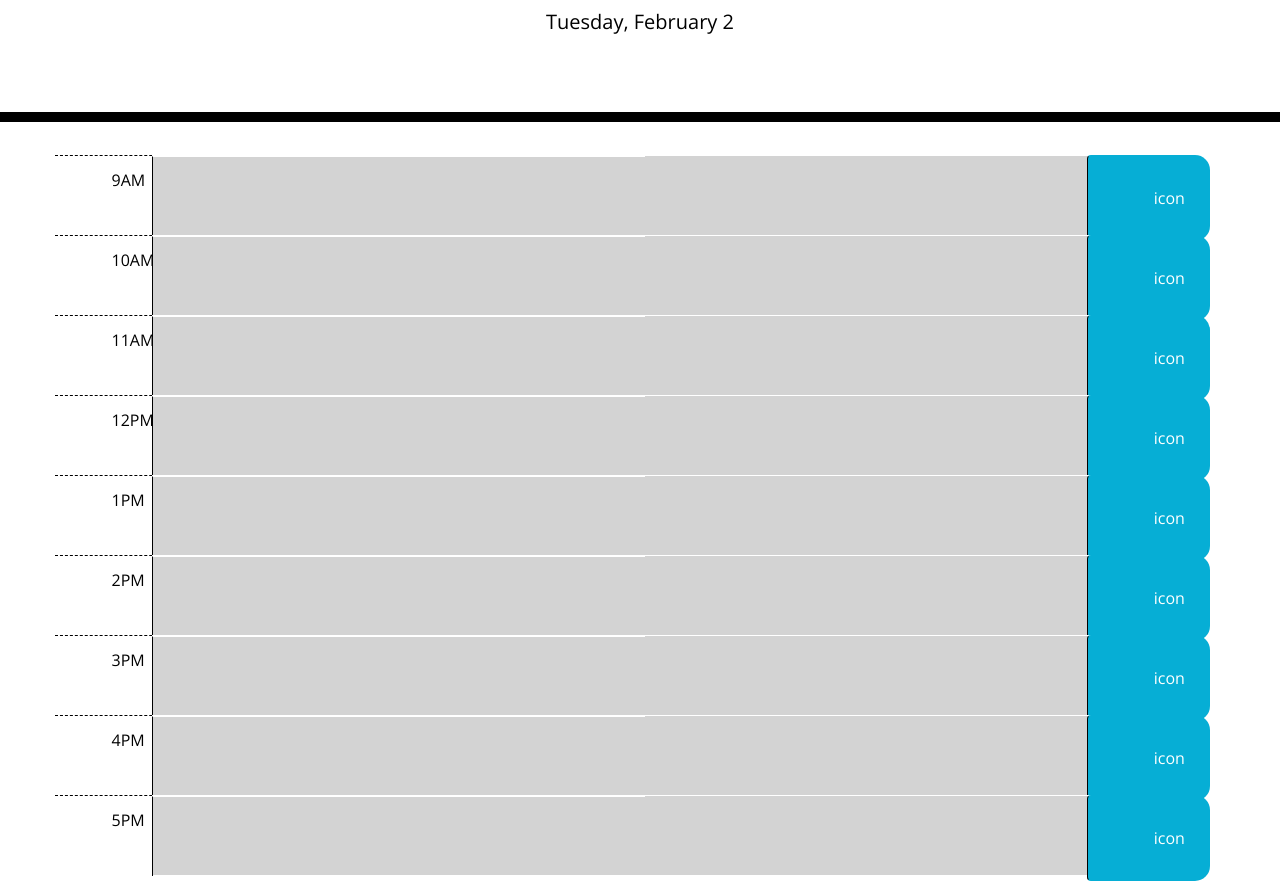
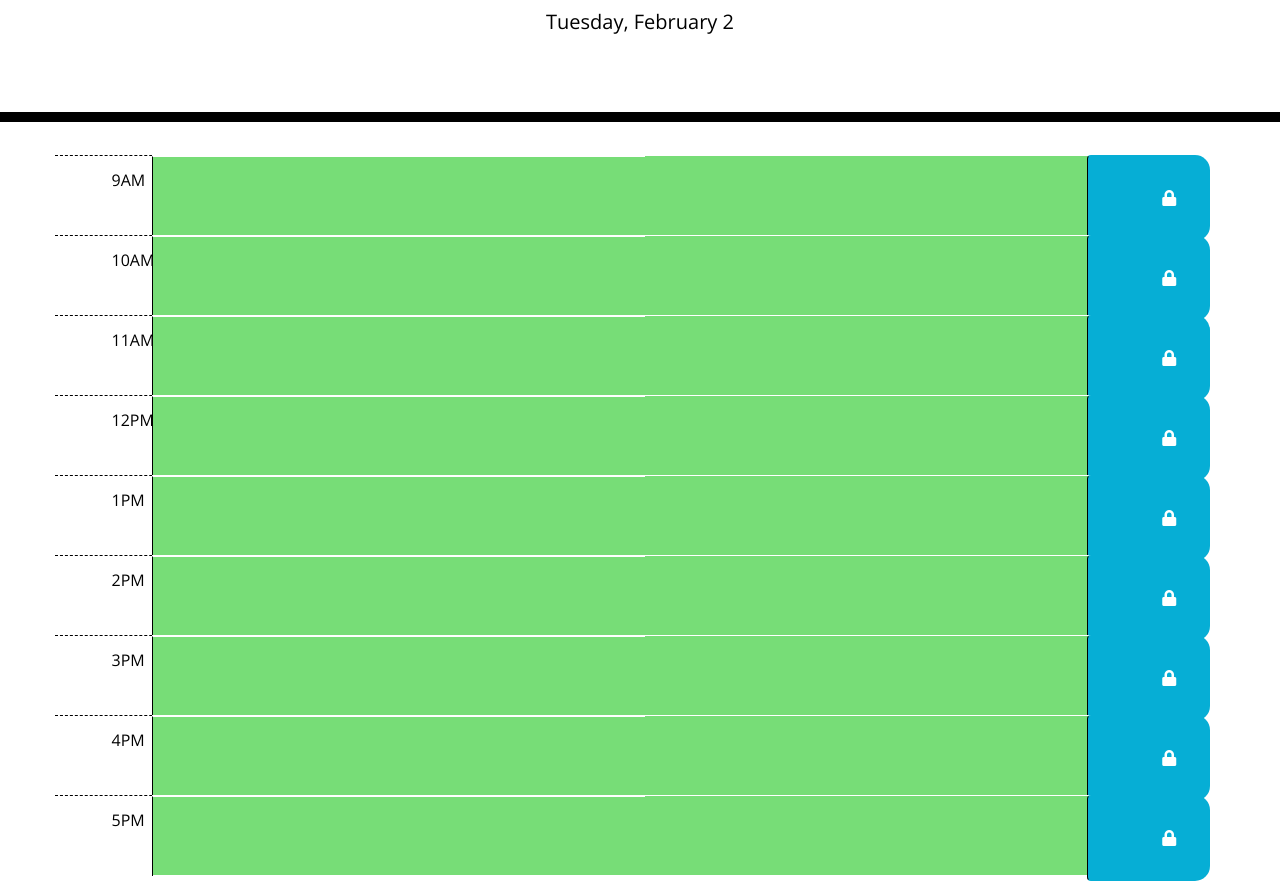
Before and after one commit to toddius/Work-Day-Scheduler, a plain HTML site: page Develop/index.html in a window 1280 px wide. Shown: the part 182-1063 px from the top of the page. Drawn offline with nearby package versions, Linux system fonts and the light colour scheme.

Commit message:
this is my last push before submitting for a grade.

```diff
--- a/Develop/index.html
+++ b/Develop/index.html
@@ -37,8 +37,8 @@
         <div class="row col-10 hour-block" data-id="9" data-idx="0">
             <textarea name="" id="9amHour" cols="50" rows="4" class="row description"></textarea>
         </div>
-        <div class="col btn saveBtn">
-          icon
+        <div class="col btn saveBtn" data-idx="0">
+          <i class="fas fa-lock"></i>
         </div>
       </div>
 
@@ -49,8 +49,8 @@
         <div class="row col-10 hour-block" data-id="10" data-idx="1">
             <textarea name="" id="10amHour" cols="50" rows="4" class="row description"></textarea>
         </div>
-        <div class="col btn saveBtn">
-          icon
+        <div class="col btn saveBtn" data-idx="1">
+          <i class="fas fa-lock"></i>
         </div>
       </div>
 
@@ -61,8 +61,8 @@
         <div class="row col-10 hour-block" data-id="11" data-idx="2">
             <textarea name="" id="11amHour" cols="50" rows="4" class="row description"></textarea>
         </div>
-        <div class="col btn saveBtn">
-          icon
+        <div class="col btn saveBtn" data-idx="2">
+          <i class="fas fa-lock"></i>
         </div>
       </div>
 
@@ -73,8 +73,8 @@
         <div class="row col-10 hour-block" data-id="12" data-idx="3">
             <textarea name="" id="12pmHour" cols="50" rows="4" class="row description"></textarea>
         </div>
-        <div class="col btn saveBtn">
-          icon
+        <div class="col btn saveBtn" data-idx="3">
+          <i class="fas fa-lock"></i>
         </div>
       </div>
 
@@ -85,8 +85,8 @@
         <div class="row col-10 hour-block" data-id="13" data-idx="4">
             <textarea name="" id="1pmHour" cols="50" rows="4" class="row description"></textarea>
         </div>
-        <div class="col btn saveBtn">
-          icon
+        <div class="col btn saveBtn" data-idx="4">
+          <i class="fas fa-lock"></i>
         </div>
       </div>
 
@@ -97,8 +97,8 @@
         <div class="row col-10 hour-block" data-id="14" data-idx="5">
             <textarea name="" id="2pmHour" cols="50" rows="4" class="row description"></textarea>
         </div>
-        <div class="col btn saveBtn">
-          icon
+        <div class="col btn saveBtn" data-idx="5">
+          <i class="fas fa-lock"></i>
         </div>
       </div>
 
@@ -109,8 +109,8 @@
         <div class="row col-10 hour-block" data-id="15" data-idx="6">
             <textarea name="" id="3pmHour" cols="50" rows="4" class="row description"></textarea>
         </div>
-        <div class="col btn saveBtn">
-          icon
+        <div class="col btn saveBtn" data-idx="6">
+          <i class="fas fa-lock"></i>
         </div>
       </div>
 
@@ -121,8 +121,8 @@
         <div class="row col-10 hour-block" data-id="16" data-idx="7">
             <textarea name="" id="4pmHour" cols="50" rows="4" class="row description"></textarea>
         </div>
-        <div class="col btn saveBtn">
-          icon
+        <div class="col btn saveBtn" data-idx="7">
+          <i class="fas fa-lock"></i>
         </div>
       </div>
 
@@ -133,8 +133,8 @@
         <div class="row col-10 hour-block" data-id="17" data-idx="8">
             <textarea name="" id="5pmHour" cols="50" rows="4" class="row description"></textarea>
         </div>
-        <div class="col btn saveBtn">
-          icon
+        <div class="col btn saveBtn" data-idx="8">
+          <i class="fas fa-lock"></i>
         </div>
       </div>
 
--- a/Develop/script.js
+++ b/Develop/script.js
@@ -1,4 +1,5 @@
 $(document).ready(function (){
+
 // establish local date and time variables
 let localDate = "";
 let localTime = "";
@@ -7,6 +8,8 @@ let scheduleHour = 0;
 localDate = dayjs().format('dddd, MMMM D');
 console.log(localDate);
 localTime = dayjs().hour();
+// localTime = 9;
+
 // localTime = dayjs().subtract(12, 'hour');
 console.log(localTime);
 
@@ -15,37 +18,53 @@ $("#currentDay").html(localDate);
 
 // loop through time blocks and compare different time blocks to currrent time
 function setBlockColor () {
-
-    $(".hour-block").each(function(){
-        // Test if the div element is empty
-    //     if($(this).is(":empty")){
-    //         $(this).css("background", "yellow");
-    //     }
-    // for (var i = $('data-idx'); i < 9; i++) {
-        // console.log(i);
-        scheduleHour = parseInt($('.this').data("id"));
-        // let scheduleHour = parseInt(scheduleText);
-        console.log(scheduleHour);
-    // if (localTime > scheduleHour) {
-    //     $('.hour-block').addClass('past');
-    // } else if (localTime < scheduleHour) {
-    //     $('.hour-block').addClass('future');
-    // } else {
-    //     $('.hour-block').addClass('present');
-    // }
-
-    if (localTime == scheduleHour) {
+    $(".hour-block").each(function(index, element){
+        scheduleHour = parseInt($('.hour-block').data("id"));
+        // console.log(scheduleHour);
+// if time block is same time as current time add to time block class to present
+    if (localTime === scheduleHour) {
         $('.hour-block').addClass('present');
+// if time block is later that current time add to time block class to future
     } else if (localTime < scheduleHour) {
         $('.hour-block').addClass('future');
+// if time block is earlier than current time add to time block class to past
     } else {
         $('.hour-block').addClass('past');
     }
+    console.log(scheduleHour);
+    return false;
 })
-// if time block is earlier than current time change time block class to past
-// if time block is same time as current time change time block class to present
-// if time block is later that current time change time block class to future
+}
+//save text area input to local storage after 'lock' button is clicked
+function saveEvent(){
+    $('textarea').each(function(){
+        var id = $(this).attr('id');
+        var value = $(this).val();
+       localStorage.setItem(id, value);
+
+    });
+};
+// content entered into the textarea will remain after the page is reloaded
+function contentPersist(){
+    $('textarea').each(function(){
+        var id = $(this).attr('id');
+        var value = localStorage.getItem(id);
+
+        $(this).val(value);
+
+    });
+
+
+
+
+
 }
 
+
+
+
 setBlockColor();
+contentPersist();
+$('.saveBtn').on("click", saveEvent);
+
 });
```
Also changed, not shown: Assets/screenshots/Work Day Scheduler.png (added), 4 other files.
